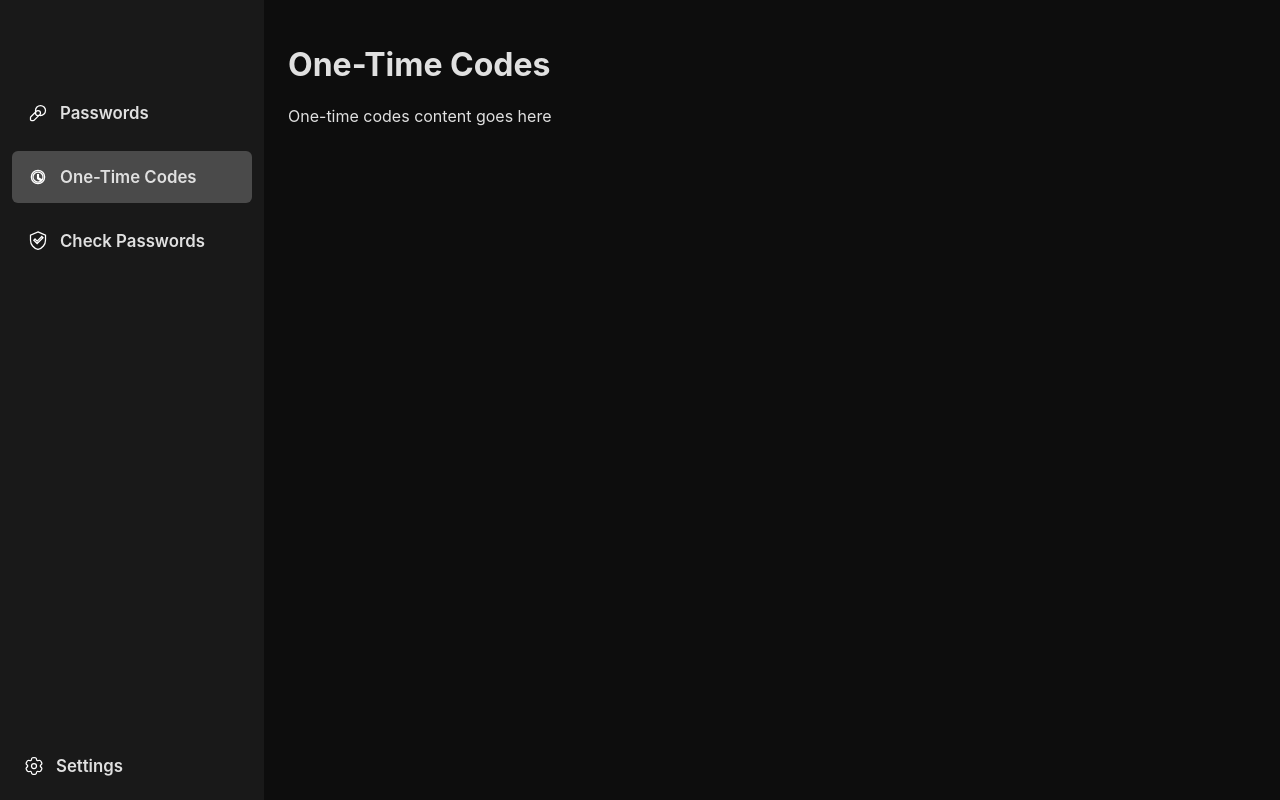
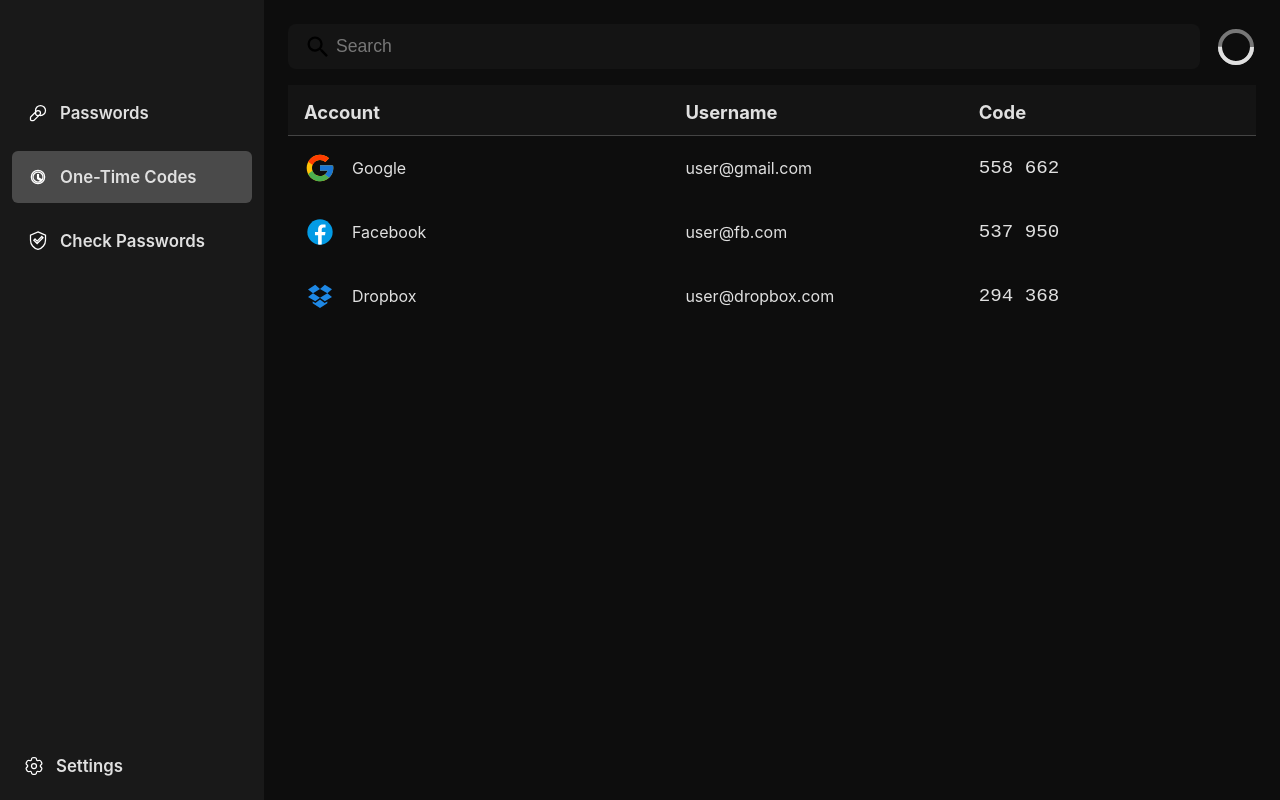
Before and after one commit to DrgDodge/TotLaUnLoc, a SvelteKit app: page /one-time-codes in a window 1280 px wide. Built offline with nearby package versions, Linux system fonts and the light colour scheme.

Commit message:
Better Icons + Page Improv

```diff
--- a/src/routes/one-time-codes/+page.svelte
+++ b/src/routes/one-time-codes/+page.svelte
@@ -1,2 +1,224 @@
-<h1>One-Time Codes</h1>
-<p>One-time codes content goes here</p>
+<script lang="ts">
+  import { writable, derived } from 'svelte/store';
+  import { onMount } from 'svelte';
+
+  function generateCode() {
+    return Math.floor(100000 + Math.random() * 900000).toString();
+  }
+
+  interface Entry {
+    id: number;
+    icon: string;
+    account: string;
+    username: string; // Added username field
+    code: string;
+  }
+
+  const initial: Entry[] = [
+    { id: 1, icon: '/icons/google.svg', account: 'Google', username: 'user@gmail.com', code: generateCode() },
+    { id: 2, icon: '/icons/facebook.svg', account: 'Facebook', username: 'user@fb.com', code: generateCode() },
+    { id: 3, icon: '/icons/dropbox.svg', account: 'Dropbox', username: 'user@dropbox.com', code: generateCode() },
+  ];
+
+  const search = writable('');
+  const entries = writable<Entry[]>(initial);
+
+  const filtered = derived(
+    [entries, search],
+    ([$entries, $search]) =>
+      $entries.filter(e =>
+        e.account.toLowerCase().includes($search.toLowerCase())
+      )
+  );
+
+  let remaining = 10;
+
+  onMount(() => {
+    const interval = setInterval(() => {
+      remaining -= 1;
+      if (remaining <= 0) {
+        remaining = 10;
+        entries.update(current => current.map(e => ({ ...e, code: generateCode() })));
+      }
+    }, 1000);
+    return () => clearInterval(interval);
+  });
+</script>
+
+<div class="page-wrapper">
+  <div class="toolbar">
+    <div class="search-wrapper">
+<img class="search-icon" src="/icons/search.svg" alt="" />
+      <input
+        type="text"
+        placeholder="Search"
+        bind:value={$search}
+      />
+    </div>
+    <div class="countdown-wrapper">
+      <svg width="40" height="40" viewBox="0 0 40 40">
+        <circle cx="20" cy="20" r="16" stroke="var(--muted)" stroke-width="4" fill="none" />
+        <circle cx="20" cy="20" r="16" stroke="var(--text)" stroke-width="4" fill="none"
+          stroke-dasharray="100.53" stroke-dashoffset={ (10 - remaining) / 10 * 100.53 } />
+      </svg>
+    </div>
+  </div>
+  <div class="table-wrapper">
+    <table class="entries">
+      <thead>
+        <tr>
+          <th>Account</th>
+          <th>Username</th> <!-- Added Username column -->
+          <th>Code</th>
+        </tr>
+      </thead>
+      <tbody>
+        {#each $filtered as e}
+          <tr>
+            <td class="account-cell">
+              <img src={e.icon} alt="" />
+              {e.account}
+            </td>
+            <td>{e.username}</td> <!-- Added username display -->
+            <td class="code">{e.code.slice(0,3)} {e.code.slice(3)}</td>
+          </tr>
+        {/each}
+      </tbody>
+    </table>
+  </div>
+</div>
+
+<style>
+  :global(:root) {
+    --panel:  #141414;
+    --text:   #e0e0e0;
+    --muted:  #777;
+    --hover:  #272727;
+    --border: #444;
+  }
+
+  .page-wrapper {
+    display: flex;
+    flex-direction: column;
+    height: 100%;
+  }
+
+  .toolbar {
+    display: flex;
+    align-items: center;
+    gap: 1rem;
+    padding-bottom: 1rem;
+  }
+
+  .search-wrapper {
+    flex: 1;
+    position: relative;
+  }
+
+  .search-icon {
+    position: absolute;
+    left: 1rem;
+    top: 50%;
+    width: 1.75rem;
+    height: 1.75rem;
+    transform: translateY(-50%);
+    fill: var(--muted);
+    pointer-events: none;
+  }
+
+  input {
+    width: 100%;
+    padding: 0.75rem 1rem 0.75rem 3rem;
+    border: none;
+    border-radius: 8px;
+    background: var(--panel);
+    color: var(--text);
+    font-size: 1.1rem;
+    box-sizing: border-box;
+  }
+
+  input::placeholder {
+    color: var(--muted);
+  }
+
+  .countdown-wrapper {
+    width: 40px;
+    height: 40px;
+  }
+
+  .table-wrapper {
+    flex: 1;
+    overflow-y: auto;
+  }
+
+  .entries {
+    width: 100%;
+    border-collapse: collapse;
+    table-layout: fixed;
+    font-family: inherit;
+  }
+
+  thead {
+    background: var(--panel);
+    position: sticky;
+    top: 0;
+    z-index: 1;
+    border-bottom: 1px solid var(--border);
+  }
+
+  thead th {
+    padding: 1rem 1rem 0.75rem;
+    text-align: left;
+    font-weight: 700;
+    font-size: 1.15rem;
+    color: var(--text);
+  }
+
+  th:nth-child(1) { width: 40%; } /* Account */
+  th:nth-child(2) { width: 30%; } /* Username */
+  th:nth-child(3) { width: 30%; } /* Code */
+
+  tbody tr:hover {
+    background: var(--hover);
+  }
+
+  tbody td {
+    padding: 1rem;
+    vertical-align: middle;
+  }
+
+  .account-cell {
+    display: flex;
+    align-items: center;
+    gap: 1rem;
+  }
+
+  .account-cell img {
+    width: 2rem;
+    height: 2rem;
+    object-fit: contain;
+  }
+
+  .code {
+    font-family: monospace;
+    font-size: 1.2rem;
+    text-align: left;
+  }
+
+  .table-wrapper::-webkit-scrollbar {
+    width: 12px;
+  }
+
+  .table-wrapper::-webkit-scrollbar-track {
+    background: #1a1a1a;
+  }
+
+  .table-wrapper::-webkit-scrollbar-thumb {
+    background: #444;
+    border-radius: 6px;
+  }
+
+  .table-wrapper::-webkit-scrollbar-thumb:hover {
+    background: #666;
+  }
+</style>
--- a/src/routes/passwords/+page.svelte
+++ b/src/routes/passwords/+page.svelte
@@ -35,14 +35,7 @@
   <!-- SEARCH BAR -->
   <div class="toolbar">
     <div class="search-wrapper">
-      <svg class="search-icon" viewBox="0 0 24 24">
-        <path fill="currentColor"
-          d="M15.5 14h-.79l-.28-.27A6.471 6.471 0 0 0
-             16 9.5 6.5 6.5 0 1 0 9.5 16a6.471 6.471 0 0
-             0 4.23-1.57l.27.28v.79l5 4.99L20.49 19l-4.99-5zm-6
-             0C8.01 14 6 11.99 6 9.5S8.01 5 10.5 5 15 7.01 15
-             9.5 12.99 14 10.5 14z"/>
-      </svg>
+      <img class="search-icon" src="/icons/search.svg" alt="" />
       <input
         type="text"
         placeholder="Search"
@@ -73,12 +66,7 @@
             <td>••••••••</td>
             <td>
               <button class="eye-btn" on:click={() => reveal(e.id)}>
-                <svg class="eye-icon" viewBox="0 0 24 24">
-  <path fill="white"
-    d="M12 4.5C7.305 4.5 3.164 7.56 1.5 12c1.664 4.44 5.805 7.5 10.5 7.5s8.836-3.06 10.5-7.5C20.836 7.56 16.695 4.5 12 4.5zm0 13a5.5 5.5 0 1 1 0-11 5.5 5.5 0 0 1 0 11z"/>
-  <path fill="currentColor"
-    d="M12 15a3.5 3.5 0 1 0 0-7 3.5 3.5 0 0 0 0 7z"/>
-</svg>
+                <img class="eye-icon" src="/icons/eye.svg" alt="Reveal password">
               </button>
             </td>
           </tr>
@@ -122,6 +110,8 @@
     transform: translateY(-50%);
     fill: var(--muted);
     pointer-events: none;
+    flex-shrink: 0;
+    filter: brightness(0) invert(1);
   }
   input {
     width: 100%;
@@ -207,7 +197,7 @@
   .eye-icon {
     width: 1.5rem;
     height: 1.5rem;
-    fill: var(--text);
+    filter: brightness(0) invert(1);
   }
 
   /* Scrollbar styles */
```
Also changed, not shown: static/icons/eye.svg (added), static/icons/search.svg (added). Lines whose indentation alone changed are shown as unchanged.
